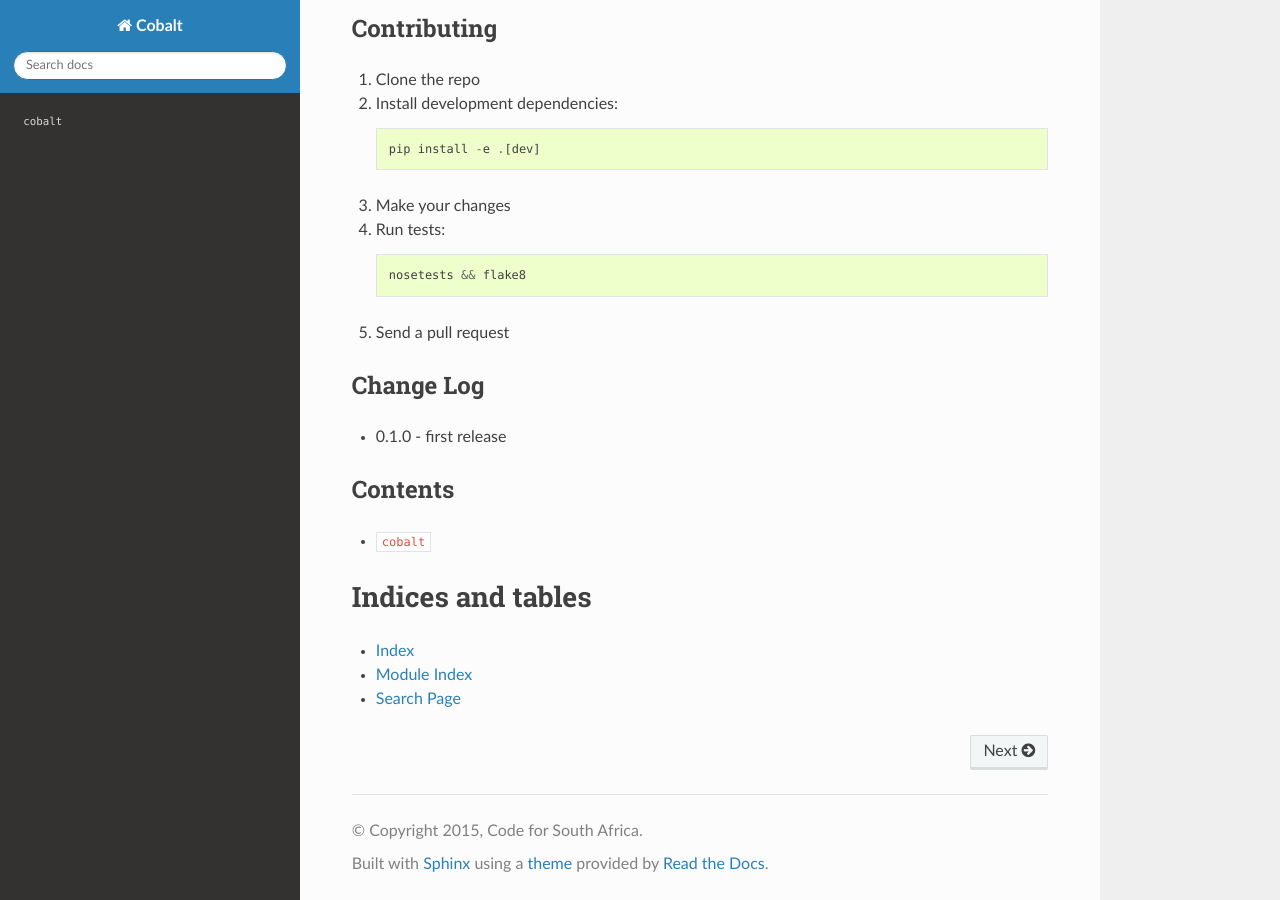
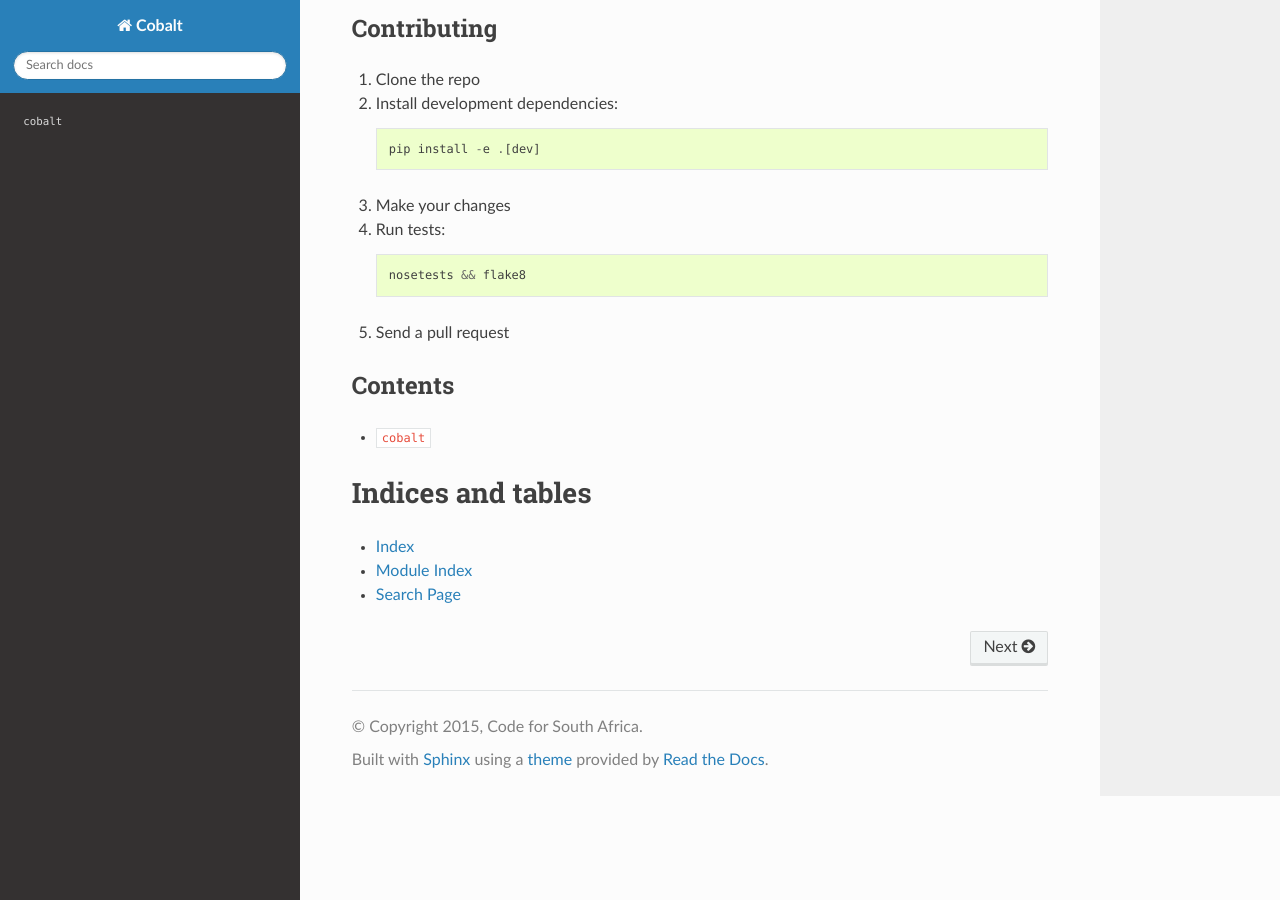
Before and after one commit to laws-africa/cobalt, a Sphinx documentation site: the page built from docs/index.rst, in a window 1280 px wide and 900 px high, scrolled down 753 px. Built offline with Sphinx 7.4.7 and the Read the Docs theme 2.0.0, drawn with Linux system fonts in a browser that asks for light colours.

Commit message:
Don't duplicate changelog.

```diff
--- a/docs/index.rst
+++ b/docs/index.rst
@@ -42,11 +42,6 @@ Contributing
 
 5. Send a pull request
 
-Change Log
-----------
-
-* 0.1.0 - first release
-
 Contents
 --------
 
```
